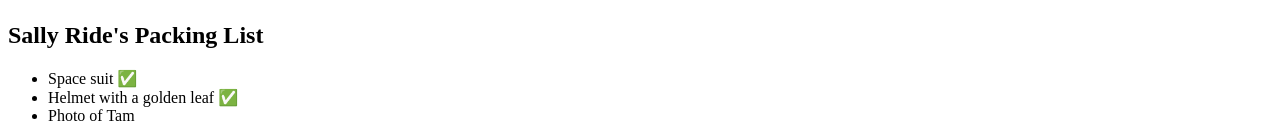
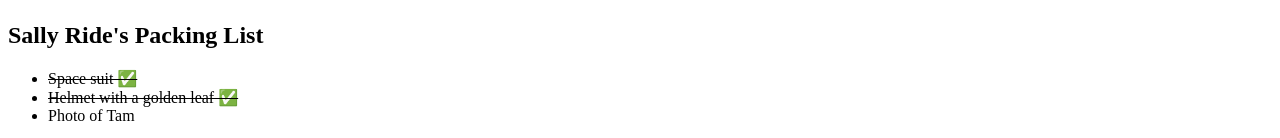
Before and after one commit to palakgarg0401/Learning_React, a React (Create React App) app in the folder basics/: page / in a window 1280 px wide. Shown: the part 683-821 px from the top of the page. Built offline with nearby package versions, Linux system fonts and the light colour scheme.

Commit message:
conditional-rendering

```diff
--- a/basics/src/component/Conditional.jsx
+++ b/basics/src/component/Conditional.jsx
@@ -1,13 +1,51 @@
 //We can conditionally render JSX using JavaScript syntax like "if" statements, "&&", and "? :" operators.
 
+// function Item({ name, isPacked }) {
+//     if (isPacked) {
+//       return <li className="item">{name} ✅</li>;
+//     }
+//     return <li className="item">{name}</li>;
+//   }
+
+//   export default function Conditional() {
+//     return (
+//       <section>
+//         <h1>Sally Ride's Packing List</h1>
+//         <ul>
+//           <Item
+//             isPacked={true}
+//             name="Space suit"
+//           />
+//           <Item
+//             isPacked={true}
+//             name="Helmet with a golden leaf"
+//           />
+//           <Item
+//             isPacked={false}
+//             name="Photo of Tam"
+//           />
+//         </ul>
+//       </section>
+//     );
+//   }
+
+
+
 function Item({ name, isPacked }) {
-    if (isPacked) {
-      return <li className="item">{name} ✅</li>;
-    }
-    return <li className="item">{name}</li>;
+  return (
+    <li className="item">
+      {isPacked ? (
+        <del>
+          {name + ' ✅'}
+        </del>
+      ) : (
+        name
+      )}
+    </li>
+  );
 }
 
-  export default function Conditional() {
+export default function PackingList() {
   return (
     <section>
       <h1>Sally Ride's Packing List</h1>
```
Lines whose indentation alone changed are shown as unchanged.
